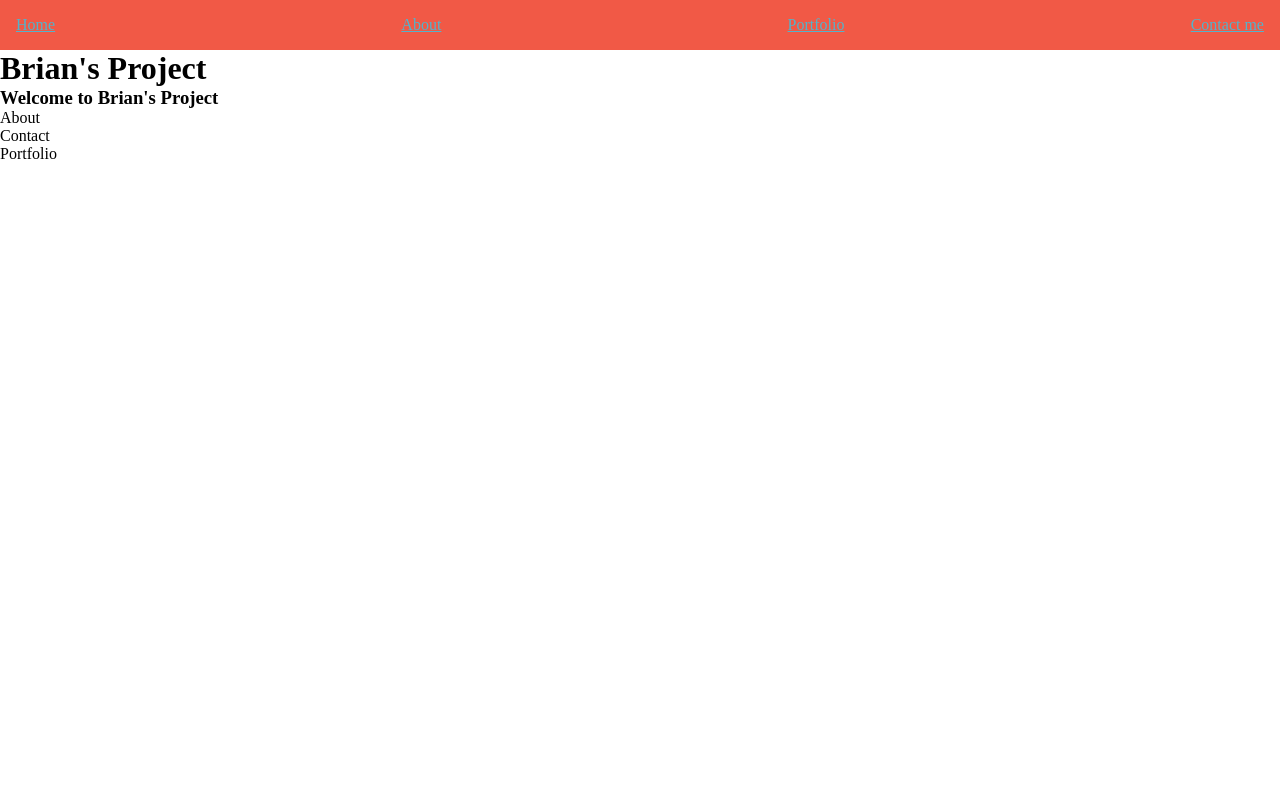
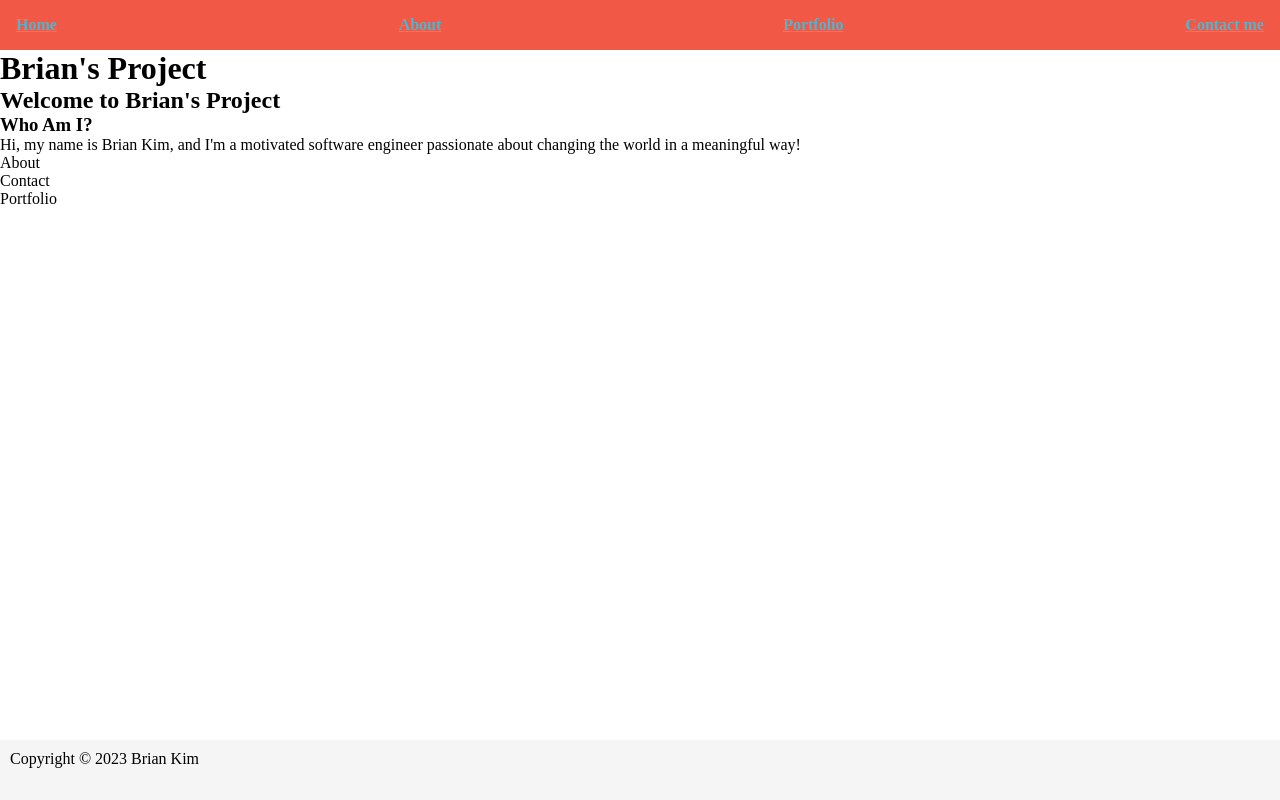
Before and after one commit to bibimbop123/Brian-s-Personal-Project, a React (Vite) app: page / in a window 1280 px wide. Built offline with nearby package versions, Linux system fonts and the light colour scheme; the HTML template or start-up script is replaced by a standard one.

Commit message:
added footer to components

```diff
--- a/src/App.css
+++ b/src/App.css
@@ -12,5 +12,14 @@
   align-items: center;
   background-color: #F15946;
   color: #53B3CB;
+  font-weight: bolder;
   padding: .5rem
 }
+.footer {
+  position: fixed;
+  bottom: 0;
+  width: 100%;
+  height: 60px;
+  background-color: #f5f5f5;
+  padding: 10px;
+}
--- a/src/components/About.jsx
+++ b/src/components/About.jsx
@@ -1,4 +1,11 @@
 import React from "react";
 export function About() {
-  return <div> About </div>;
+  return (
+    <div>
+      <div> About </div>
+      <footer className="footer">
+        <p>Copyright © 2023 Brian Kim</p>
+      </footer>
+    </div>
+  );
 }
--- a/src/components/Contact.jsx
+++ b/src/components/Contact.jsx
@@ -1,5 +1,12 @@
 import React from "react";
 
 export function Contact() {
-  return <div> Contact </div>;
+  return (
+    <div>
+      <div> Contact </div>
+      <footer className="footer">
+        <p>Copyright © 2023 Brian Kim</p>
+      </footer>
+    </div>
+  );
 }
--- /dev/null
+++ b/src/components/Footer.jsx
@@ -0,0 +1,9 @@
+import React from "react";
+
+export function Footer() {
+  return (
+    <footer className="footer">
+      <p>Copyright © 2023 Brian Kim</p>
+    </footer>
+  );
+}
--- a/src/components/Home.jsx
+++ b/src/components/Home.jsx
@@ -2,14 +2,27 @@ import React from "react";
 import { About } from "./About";
 import { Contact } from "./Contact";
 import { Portfolio } from "./Portfolio";
+import { Footer } from "./Footer";
 export function Home() {
   //make it return a div with the text "Welcome to Brian's Project"
   return (
     <div>
-      <h3>Welcome to Brian's Project</h3>
-      <About />
-      <Contact />
-      <Portfolio />
+      <h2>Welcome to Brian's Project</h2>
+      <h3>Who Am I?</h3>
+      <section>
+        Hi, my name is Brian Kim, and I'm a motivated software engineer
+        passionate about changing the world in a meaningful way!
+      </section>
+      <About>
+        <Footer key="about" />
+      </About>
+      <Contact>
+        <Footer key="contact" />
+      </Contact>
+      <Portfolio>
+        <Footer key="portfolio" />
+      </Portfolio>
+      <Footer key="footer" />
     </div>
   );
 }
--- a/src/components/Navbar.jsx
+++ b/src/components/Navbar.jsx
@@ -2,7 +2,7 @@ import React from "react";
 import { Link } from "react-router-dom";
 export function Nav() {
   return (
-    <nav class="navbar">
+    <nav className="navbar">
       <Link class="navbar" to="/">
         {" "}
         Home{" "}
--- a/src/components/Portfolio.jsx
+++ b/src/components/Portfolio.jsx
@@ -1,5 +1,12 @@
 import React from "react";
 
 export function Portfolio() {
-  return <div> Portfolio </div>;
+  return (
+    <div>
+      <div>Portfolio </div>
+      <footer className="footer">
+        <p>Copyright © 2023 Brian Kim</p>
+      </footer>
+    </div>
+  );
 }
```
